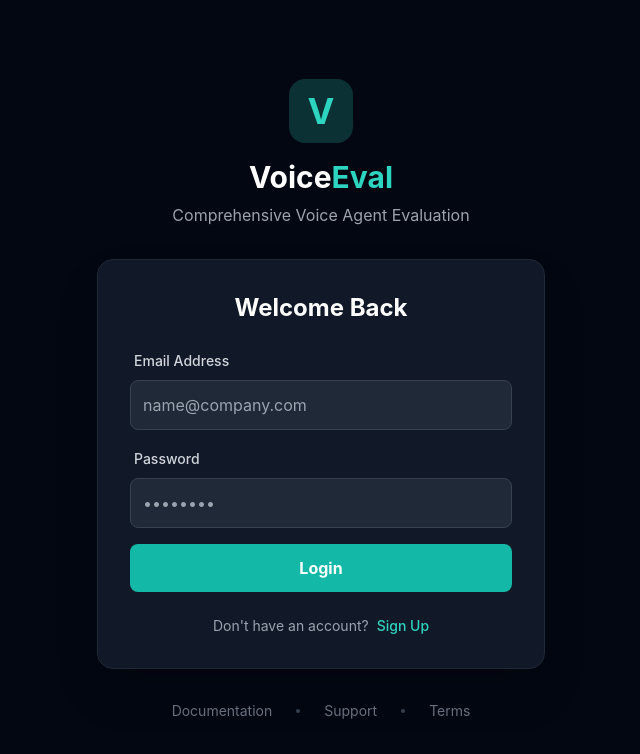
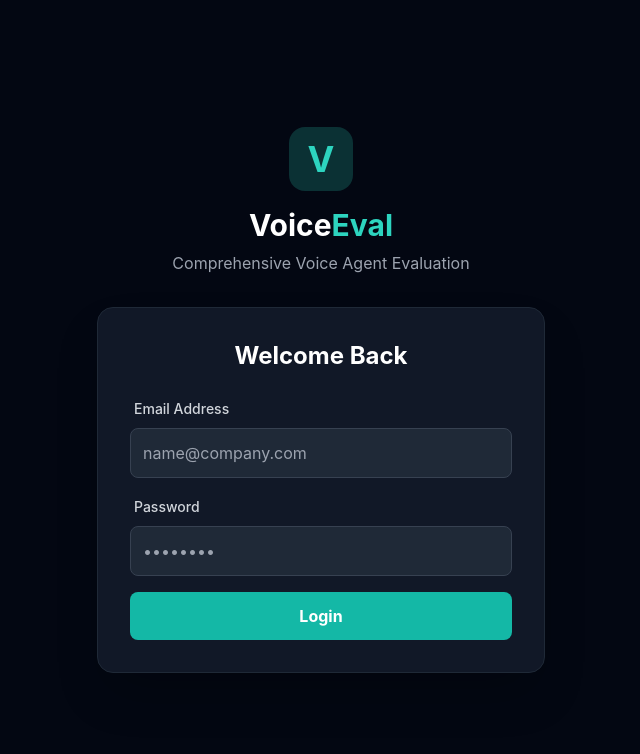
Before and after one commit to shivam-eval/voiceeval-frontend, a React (Vite) app: page /simulation/results in a window 1280 px wide. Shown: the top 754 px of the page, without its empty margins (319-959 px from the left). Built offline with nearby package versions, Linux system fonts and the light colour scheme.

Commit message:
docs and auth page fix

```diff
--- a/src/pages/auth/AuthScreen.jsx
+++ b/src/pages/auth/AuthScreen.jsx
@@ -1,9 +1,7 @@
 import { useState } from "react";
-import { Link } from "react-router-dom";
-import { loginUser, signupUser } from "../../api";
+import { loginUser } from "../../api";
 
 const AuthScreen = ({ onAuthSuccess }) => {
-  const [isLogin, setIsLogin] = useState(true);
   const [email, setEmail] = useState("");
   const [password, setPassword] = useState("");
   const [loading, setLoading] = useState(false);
@@ -12,7 +10,6 @@ const AuthScreen = ({ onAuthSuccess }) => {
     e.preventDefault();
     setLoading(true);
     try {
-      if (isLogin) {
       // Temporary Bypass for Backend Issues
       if (email === "admin@voiceeval.com" && password === "Voiceeval@1234") {
         console.log("Using bypass credentials");
@@ -26,17 +23,6 @@ const AuthScreen = ({ onAuthSuccess }) => {
       localStorage.setItem("token", res.data.access_token);
       localStorage.setItem("userEmail", email);
       onAuthSuccess();
-      } else {
-        // SIGNUP LOGIC: Changed
-        await signupUser({ email, password });
-        alert(
-          "Account created successfully! Please log in with your credentials."
-        );
-
-        // Clear password and toggle to login view
-        setPassword("");
-        setIsLogin(true);
-      }
     } catch (err) {
       alert(err.response?.data?.detail || "Authentication failed");
     } finally {
@@ -59,7 +45,7 @@ const AuthScreen = ({ onAuthSuccess }) => {
 
       <div className="w-full max-w-md bg-gray-900 border border-gray-800 rounded-2xl p-8 shadow-2xl relative">
         <h2 className="text-2xl font-bold text-white mb-6 text-center">
-          {isLogin ? "Welcome Back" : "Create Account"}
+          Welcome Back
         </h2>
         <form onSubmit={handleSubmit} className="space-y-4">
           <div className="space-y-2">
@@ -94,34 +80,10 @@ const AuthScreen = ({ onAuthSuccess }) => {
                 Processing...
               </>
             ) : (
-              isLogin ? "Login" : "Sign Up"
+              "Login"
             )}
           </button>
         </form>
-        <p className="mt-6 text-gray-400 text-center text-sm">
-          {isLogin ? "Don't have an account?" : "Already have an account?"}
-          <button
-            onClick={() => setIsLogin(!isLogin)}
-            className="ml-2 text-teal-400 hover:underline focus:outline-none font-medium"
-          >
-            {isLogin ? "Sign Up" : "Login"}
-          </button>
-        </p>
-      </div>
-
-      {/* Public Links */}
-      <div className="mt-8 flex items-center gap-6">
-        <Link to="/docs" className="text-gray-500 hover:text-gray-300 text-sm transition-colors">
-          Documentation
-        </Link>
-        <span className="w-1 h-1 rounded-full bg-gray-700" />
-        <a href="#" className="text-gray-500 hover:text-gray-300 text-sm transition-colors">
-          Support
-        </a >
-        <span className="w-1 h-1 rounded-full bg-gray-700" />
-        <a href="#" className="text-gray-500 hover:text-gray-300 text-sm transition-colors">
-          Terms
-        </a >
       </div>
     </div>
   );
--- a/src/pages/docs/DocsPage.jsx
+++ b/src/pages/docs/DocsPage.jsx
@@ -81,6 +81,8 @@ const DocsPage = () => {
     }
   };
 
+  const hasOnThisPage = !!OnThisPageData[activeSection];
+
   return (
     <div className="min-h-screen bg-dark-bg text-gray-100">
       {/* Header */}
@@ -149,6 +151,7 @@ const DocsPage = () => {
         </main>
 
         {/* Right Sidebar - On This Page */}
+        {hasOnThisPage && (
           <aside className="w-64 border-l border-gray-800/50 h-[calc(100vh-73px)] sticky top-[73px] overflow-y-auto">
             <div className="p-6">
               <h3 className="text-xs font-semibold text-gray-500 uppercase tracking-wider mb-3">
@@ -157,9 +160,16 @@ const DocsPage = () => {
               <OnThisPage section={activeSection} />
             </div>
           </aside>
+        )}
       </div>
     </div>
   );
+};
+
+const OnThisPageData = {
+  introduction: ["What is VoiceEval?", "The Problem We Solve", "Our Solution", "Key Features"],
+  "quick-start": ["Connect Your Agent", "Extract Configuration", "Generate Test Suite", "Run Simulation", "View Results"],
+  architecture: ["Pipeline Overview", "Technology Stack"],
 };
 
 // Introduction Section
@@ -359,13 +369,7 @@ const PlaceholderSection = ({ title }) => (
 
 // On This Page Component
 const OnThisPage = ({ section }) => {
-  const sections = {
-    introduction: ["What is VoiceEval?", "The Problem We Solve", "Our Solution", "Key Features"],
-    "quick-start": ["Connect Your Agent", "Extract Configuration", "Generate Test Suite", "Run Simulation", "View Results"],
-    architecture: ["Pipeline Overview", "Technology Stack"],
-  };
-
-  const items = sections[section] || [];
+  const items = OnThisPageData[section] || [];
 
   return (
     <ul className="space-y-2 text-sm">
```
Lines whose indentation alone changed are shown as unchanged.
